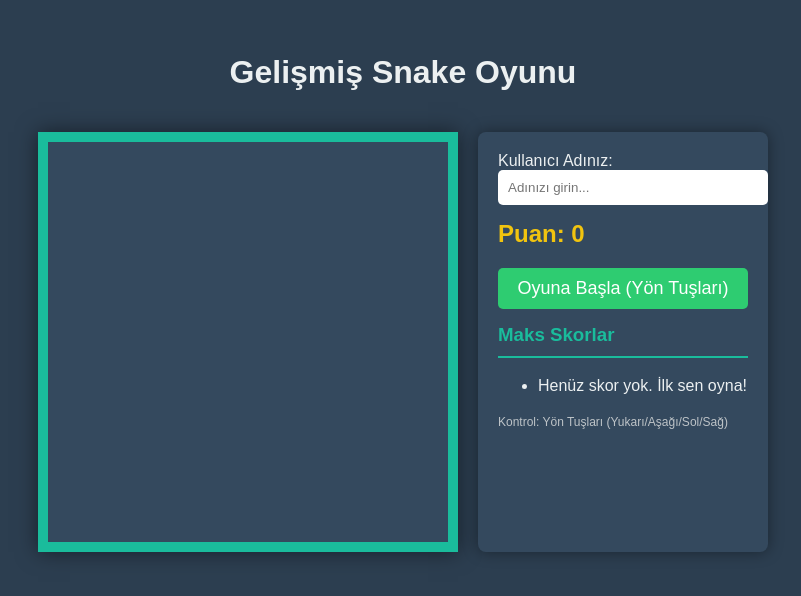
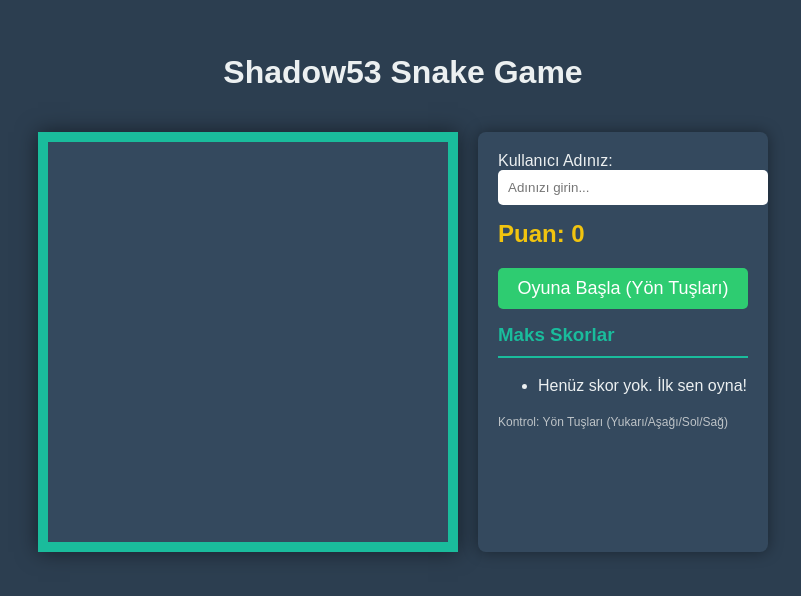
Before and after one commit to shadow53671/snake, a plain HTML site: page index.html in a window 1280 px wide. Shown: the part 108-704 px from the top of the page, without its empty margins (237-1038 px from the left). Drawn offline with Linux system fonts and the light colour scheme.

Commit message:
Rename game title to 'Shadow53 Snake Game'

```diff
--- a/index.html
+++ b/index.html
@@ -2,12 +2,12 @@
 <html lang="tr">
 <head>
     <meta charset="UTF-8">
-    <title>Gelişmiş Snake Oyunu</title>
+    <title>Shadow53 Snake Game</title>
     <link rel="stylesheet" href="style.css">
 </head>
 <body>
 
-    <h1>Gelişmiş Snake Oyunu</h1>
+    <h1>Shadow53 Snake Game</h1>
 
     <div id="game-area">
         <div id="game-board"></div>
@@ -40,4 +40,5 @@
     <script src="script.js"></script>
 
 </body>
+
 </html>
```
